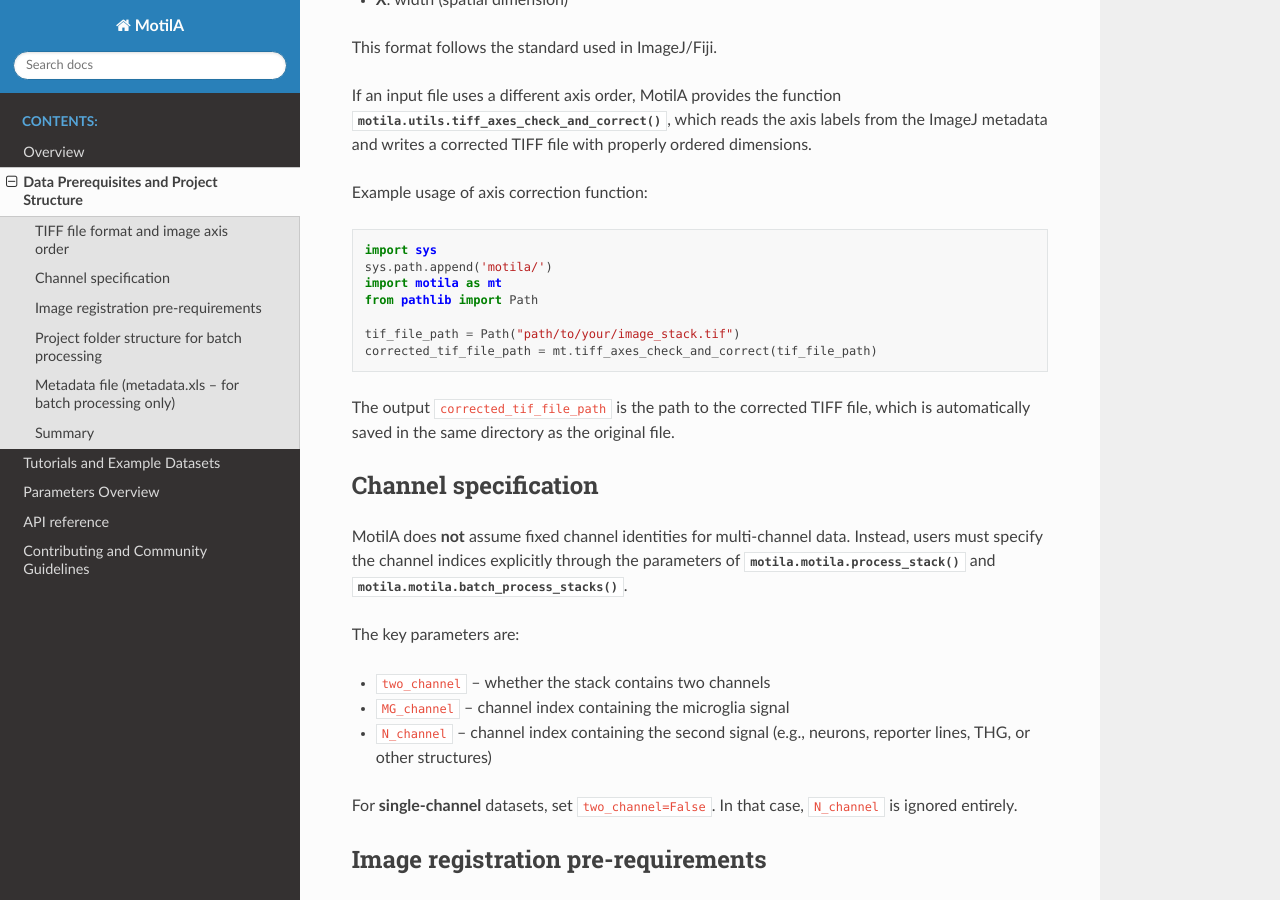
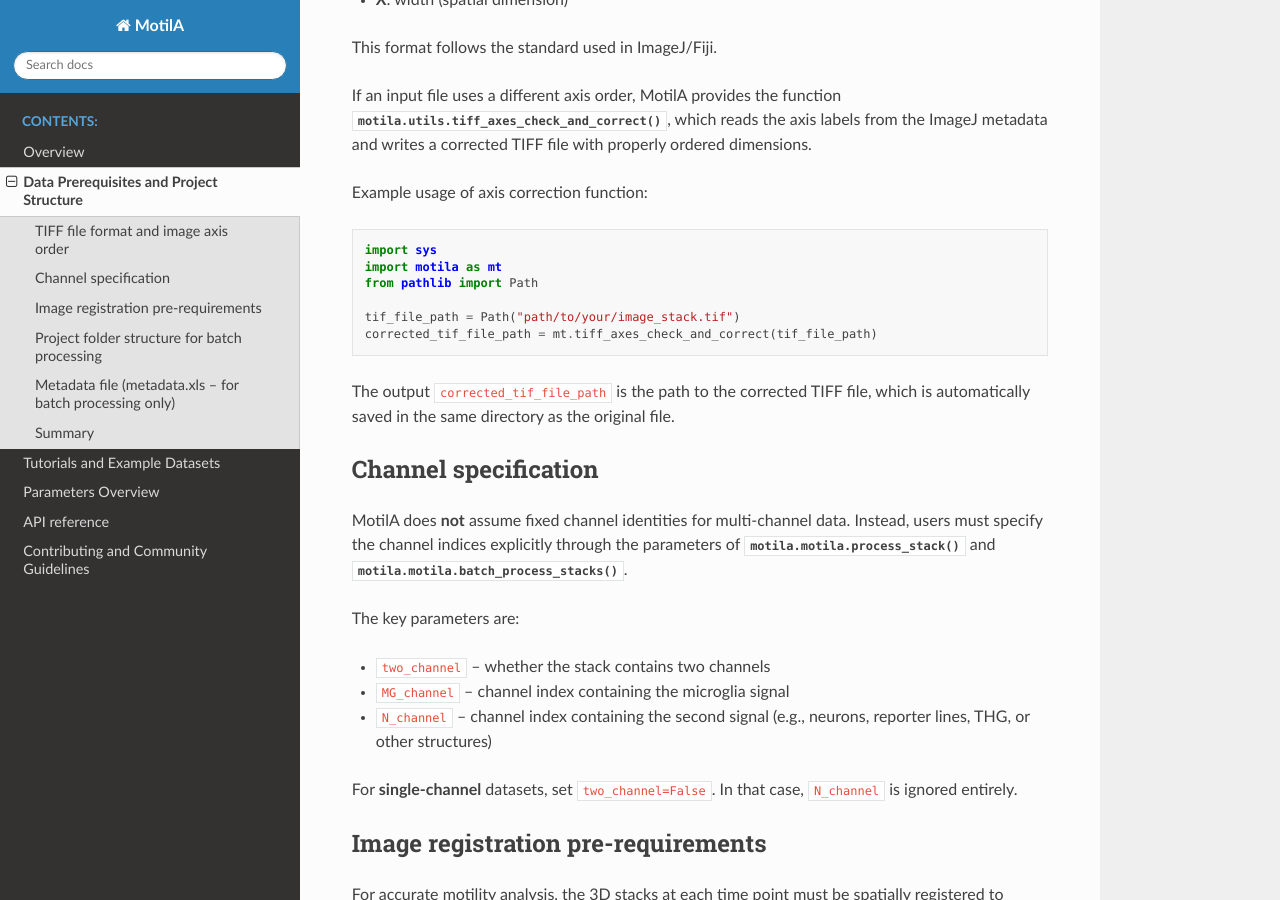
Before and after one commit to FabrizioMusacchio/MotilA, a Sphinx documentation site: the page built from docs/source/data_requirements.rst, in a window 1280 px wide and 900 px high, scrolled down 492 px. Built offline with Sphinx 7.4.7 and the Read the Docs theme 3.1.0, drawn with Linux system fonts in a browser that asks for light colours.

Commit message:
Remove unnecessary sys.path modification in example usage of axis correction function

```diff
--- a/docs/source/data_requirements.rst
+++ b/docs/source/data_requirements.rst
@@ -32,7 +32,6 @@
 .. code-block:: python
 
    import sys
-   sys.path.append('motila/')
    import motila as mt
    from pathlib import Path
 
```
